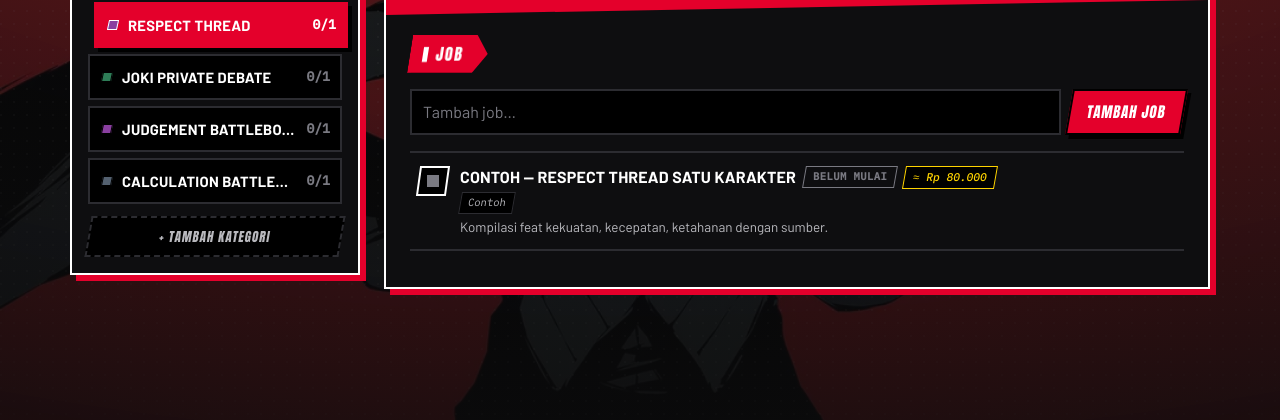
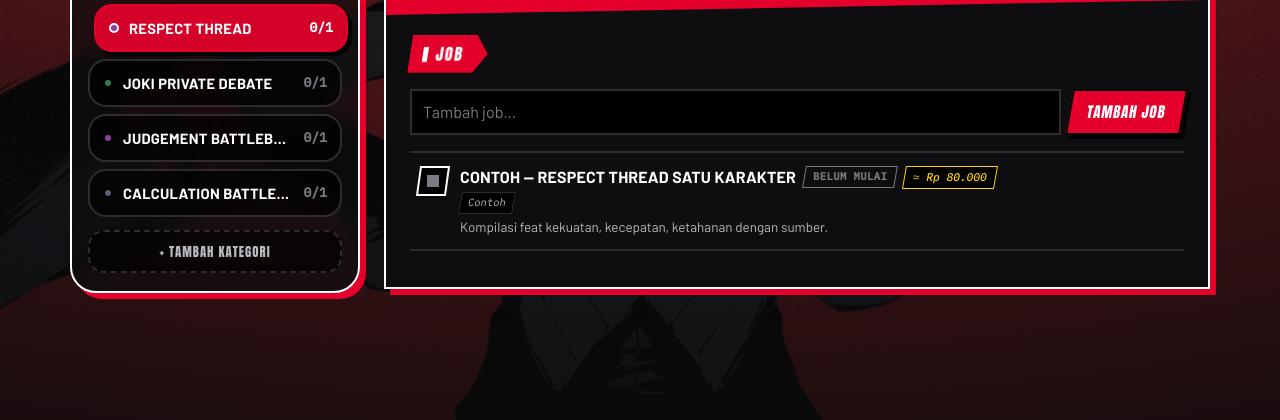
Before and after one commit to ammarfirman/Battleboarding-Entry-Job, a website: page www/index.html in a window 1280 px wide. Shown: the part 380-800 px from the top of the page. Drawn offline with Linux system fonts and the light colour scheme.

Commit message:
feat: rounded frosted category rail + Persona select animation
- .rail: rounded 26px frame, translucent rgba(14,14,16,.68) with
  backdrop-filter blur so the Joker art shows through
- .cat: rounded 18px pills, translucent rgba(0,0,0,.66), circular hue dots
  (.cat .dot -> border-radius:50%, no skew)
- pressing a category runs .cat-pick: a skew+scale overshoot bounce plus a
  white diagonal shine sweep (::after), ~0.42s, fired from the click and
  Enter/Space handlers via catPickFx(); disabled under prefers-reduced-motion
- .add-cat-btn rounded to match; dropped its skew
- standalone + Windows bundle re-inlined, Android synced

```diff
--- a/www/index.html
+++ b/www/index.html
@@ -138,8 +138,10 @@
   /* rail */
   .rail{
     position:sticky;top:18px;
-    background:var(--panel);border:2px solid var(--ink);
-    padding:16px;box-shadow:var(--hard);
+    background:rgba(14,14,16,.68);
+    -webkit-backdrop-filter:blur(7px);backdrop-filter:blur(7px);
+    border:2px solid var(--ink);border-radius:26px;
+    padding:18px 16px;box-shadow:var(--hard);
   }
   @media (max-width:860px){.rail{position:static}}
   .rail h2{
@@ -148,13 +150,33 @@
     width:-moz-fit-content;width:fit-content;max-width:100%;
     transform:skewX(-8deg);clip-path:var(--sh-torn);filter:drop-shadow(4px 4px 0 #000);
   }
-  .cat-list{list-style:none;margin:16px 0 0;padding:0;display:flex;flex-direction:column;gap:6px}
+  .cat-list{list-style:none;margin:16px 0 0;padding:0;display:flex;flex-direction:column;gap:7px}
   .cat{
-    display:flex;align-items:center;gap:10px;padding:10px 10px 10px 12px;cursor:pointer;
-    background:#000;border:2px solid var(--line);transition:transform .12s,border-color .12s;
-  }
-  .cat:hover{border-color:var(--ink);transform:translateX(3px)}
-  .cat.sel{background:var(--red);border-color:var(--red);box-shadow:var(--hard-sm);transform:translateX(6px)}
+    position:relative;overflow:hidden;
+    display:flex;align-items:center;gap:10px;padding:11px 13px;cursor:pointer;
+    background:rgba(0,0,0,.66);border:2px solid var(--line);border-radius:18px;
+    transition:transform .15s,border-color .15s,background .15s;
+  }
+  .cat::after{
+    content:"";position:absolute;inset:0;pointer-events:none;
+    background:linear-gradient(105deg,transparent 32%,rgba(255,255,255,.55) 50%,transparent 68%);
+    transform:translateX(-125%);
+  }
+  .cat:hover{border-color:var(--ink);transform:translateX(3px) skewX(-3deg)}
+  .cat:active{transform:translateX(2px) scale(.965) skewX(-6deg);transition-duration:.05s}
+  .cat .dot{border-radius:50%;transform:none;border-width:2px}
+  .cat.sel{background:rgba(228,0,43,.92);border-color:var(--red);box-shadow:var(--hard-sm);transform:translateX(6px)}
+  .cat.cat-pick{animation:catPick .42s cubic-bezier(.3,1.45,.4,1)}
+  .cat.cat-pick::after{animation:catSweep .42s ease-out}
+  @keyframes catPick{
+    0%{transform:translateX(6px) skewX(0) scale(1)}
+    22%{transform:translateX(15px) skewX(-11deg) scale(1.05)}
+    46%{transform:translateX(1px) skewX(5deg) scale(.975)}
+    72%{transform:translateX(9px) skewX(-2deg) scale(1.012)}
+    100%{transform:translateX(6px) skewX(0) scale(1)}
+  }
+  @keyframes catSweep{to{transform:translateX(125%)}}
+  @media (prefers-reduced-motion:reduce){.cat.cat-pick,.cat.cat-pick::after{animation:none}}
   .cat-name{
     flex:1;min-width:0;overflow:hidden;text-overflow:ellipsis;white-space:nowrap;
     font-weight:700;text-transform:uppercase;letter-spacing:.02em;font-size:.92rem;
@@ -164,10 +186,10 @@
   .cat-count{font-size:.82rem;color:var(--faint);flex:none;font-weight:600}
   .rail-hint{color:var(--faint);font-size:.85rem;margin:16px 2px 2px;text-wrap:pretty}
   .add-cat-btn{
-    margin-top:12px;width:100%;cursor:pointer;
+    margin-top:13px;width:100%;cursor:pointer;
     font-family:var(--anton);font-weight:400;font-size:.8rem;letter-spacing:.08em;text-transform:uppercase;
-    background:#000;border:2px dashed var(--line);color:var(--muted);padding:9px 8px;
-    transform:skewX(-10deg);transition:border-color .12s,color .12s;
+    background:rgba(0,0,0,.6);border:2px dashed var(--line);color:var(--muted);padding:10px 8px;border-radius:16px;
+    transition:border-color .12s,color .12s;
   }
   .add-cat-btn:hover{border-color:var(--red);color:#fff}
   .add-cat-btn:focus-visible{outline:3px solid var(--warn);outline-offset:2px}
@@ -2508,7 +2530,7 @@
     var id = t.getAttribute("data-id");
     var cat = selectedCat();
 
-    if (act === "select"){ selectCategory(id); }
+    if (act === "select"){ catPickFx(t); selectCategory(id); }
     else if (act === "expand"){ toggleExpand(id); }
     else if (act === "status-cycle" && cat){ DATA.cycleStatus(cat.id, id); }
     else if (act === "del-job" && cat){ if (confirm(L("job.delConfirm"))) DATA.deleteJob(cat.id, id); }
@@ -2547,7 +2569,7 @@
     }
     if (e.key === "Enter" || e.key === " "){
       var sel = e.target.closest && e.target.closest('[data-act="select"]');
-      if (sel){ e.preventDefault(); selectCategory(sel.getAttribute("data-id")); return; }
+      if (sel){ e.preventDefault(); catPickFx(sel); selectCategory(sel.getAttribute("data-id")); return; }
       var exp = e.target.closest && e.target.closest('[data-act="expand"]');
       if (exp){ e.preventDefault(); toggleExpand(exp.getAttribute("data-id")); return; }
       var sc = e.target.closest && e.target.closest('[data-act="status-cycle"]');
@@ -2622,6 +2644,13 @@
     if (name && name.trim()) DATA.addCategory(name.trim());
   });
 
+  function catPickFx(el){
+    if (!el || !el.classList || reduceMotion) return;
+    el.classList.remove("cat-pick");
+    void el.offsetWidth;
+    el.classList.add("cat-pick");
+    setTimeout(function(){ if (el && el.classList) el.classList.remove("cat-pick"); }, 480);
+  }
   function selectCategory(id){
     if (state.selectedId === id && !state.filter){ return; }
     var cat = state.categories.filter(function(c){ return c.id === id; })[0] || null;
```
Also changed, not shown: README.md.
